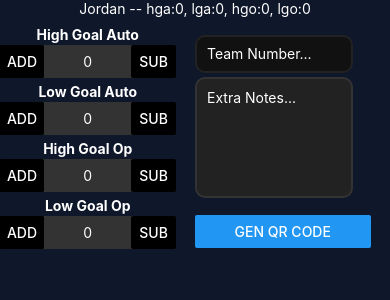
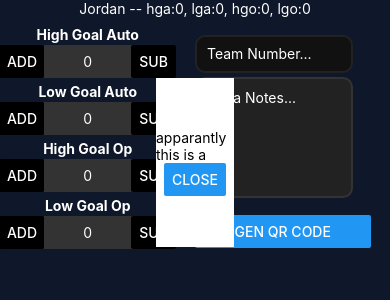
Before and after one commit to jmurphy5613/robotics-scouting-mobile-temp, a React Native app: screen / in a window 390 px wide. Both pictures are taken after a click on the button "GEN QR CODE". Shown: the top 300 px of the page. Built offline with nearby package versions, Linux system fonts and the light colour scheme.

Commit message:
modal testing

```diff
--- a/App.js
+++ b/App.js
@@ -5,24 +5,14 @@ import AppLoading from 'expo-app-loading';
 import { useState } from 'react';
 import Counter from './components/counter';
 import { TextInput } from 'react-native';
+import { Modal } from 'react-native';
+import { TouchableWithoutFeedback } from 'react-native-web';
 
 async function changeOrientation() {
   await ScreenOrientation.lockAsync(ScreenOrientation.OrientationLock.LANDSCAPE_LEFT);
 }
 
 let jsonData;
-
-const QR = () => {
-  let raw = {
-    'teamId': team,
-    'hga': highGoalA,
-    'lga': lowGoalA,
-    'hgo': highGoalO,
-    'lgo': lowGoalO,
-    'notes': notes
-  } //not sure how well notes is gonna work, might but out and die if you put ", ', or like {}.
-  jsonData = JSON.stringify(raw);
-}
 
 export default function App() {
 
@@ -33,6 +23,7 @@ export default function App() {
   const [lowGoalO, setLowGoalO] = useState(0);
   const [notes, setNotes] = useState(null);
   const [team, setTeam] = useState(null);
+  const [popup, setPopup] = useState(false);
 
   if(!isLoaded) {
     return (
@@ -46,12 +37,38 @@ export default function App() {
     )
   }
 
+  const QR = () => {
+    let raw = {
+      'teamId': team,
+      'highGoalAuto': highGoalA,
+      'lowGoalAuto': lowGoalA,
+      'highGoalOperated': highGoalO,
+      'lowGoalOperated': lowGoalO,
+      'notes': notes
+    } //not sure how well notes is gonna work, might but out and die if you put ", ', or like {}.
+    jsonData = JSON.stringify(raw);
+    setPopup(!popup);
+  }
+
   return (
     <View style={styles.mainContent}>
 
       <Text style={styles.title}>Jordan -- hga:{highGoalA}, lga:{lowGoalA}, hgo:{highGoalO}, lgo:{lowGoalO}</Text>
       <StatusBar style="auto" />
       <ScrollView keyboardShouldPersistTaps='handled'>
+        <View>
+          <Modal
+            animationType="slide"
+            transparent={true}
+            visible={popup}
+            supportedOrientations={['landscape']}
+          >
+            <View style={styles.pop}>
+              <Text>apparantly this is a </Text>
+              <Button title="close" onPress={e => setPopup(!popup)}/>
+            </View>
+          </Modal>
+        </View>
         <View style={styles.scrollContent}>
           <View style={styles.containCounter}>
             <Counter title="High Goal Auto" set={setHighGoalA}/>
@@ -74,14 +91,15 @@ export default function App() {
               value={notes}
               placeholder="Extra Notes..."
             />
-            {/*put this thing as the modal trigger or something. right now, it just generates the json data. nothing else.*/}
-            <Button title="gen QR code" onPress={e => QR}/>
+            <Button title="gen QR code" onPress={e => QR(team, highGoalA, lowGoalA, highGoalO, lowGoalO, notes)}/>
           </View>
         </View>
       </ScrollView>
     </View>
   );
 }
+
+
 
 const styles = StyleSheet.create({
   mainContent: {
@@ -137,4 +155,14 @@ const styles = StyleSheet.create({
     backgroundColor: '#111',
     marginBottom: '0%'
   },
+  pop: {
+    backgroundColor: '#fff',
+    height: '20%',
+    width: '20%',
+    marginTop: '20%',
+    display: 'flex',
+    justifyContent: 'center',
+    alignItems: 'center',
+    marginLeft: '40%'
+  },
 });
```
